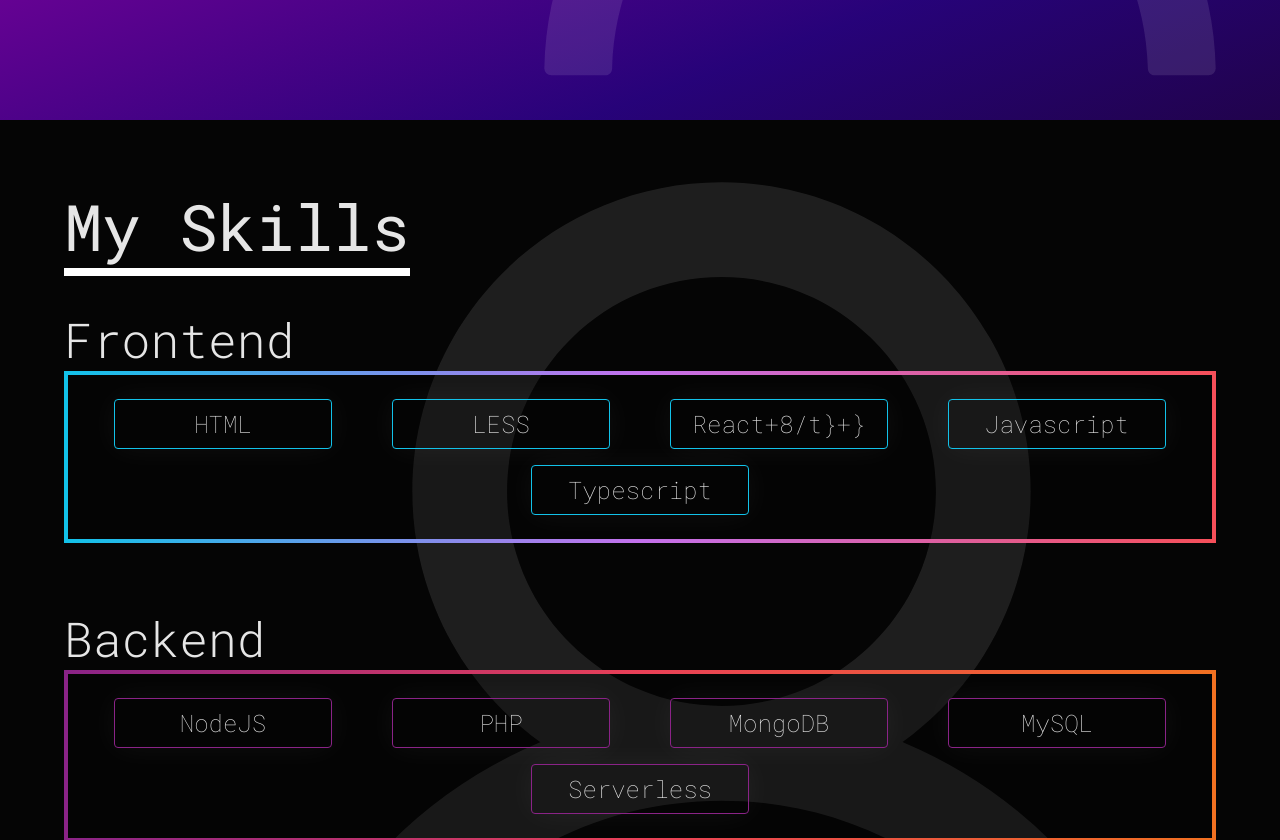
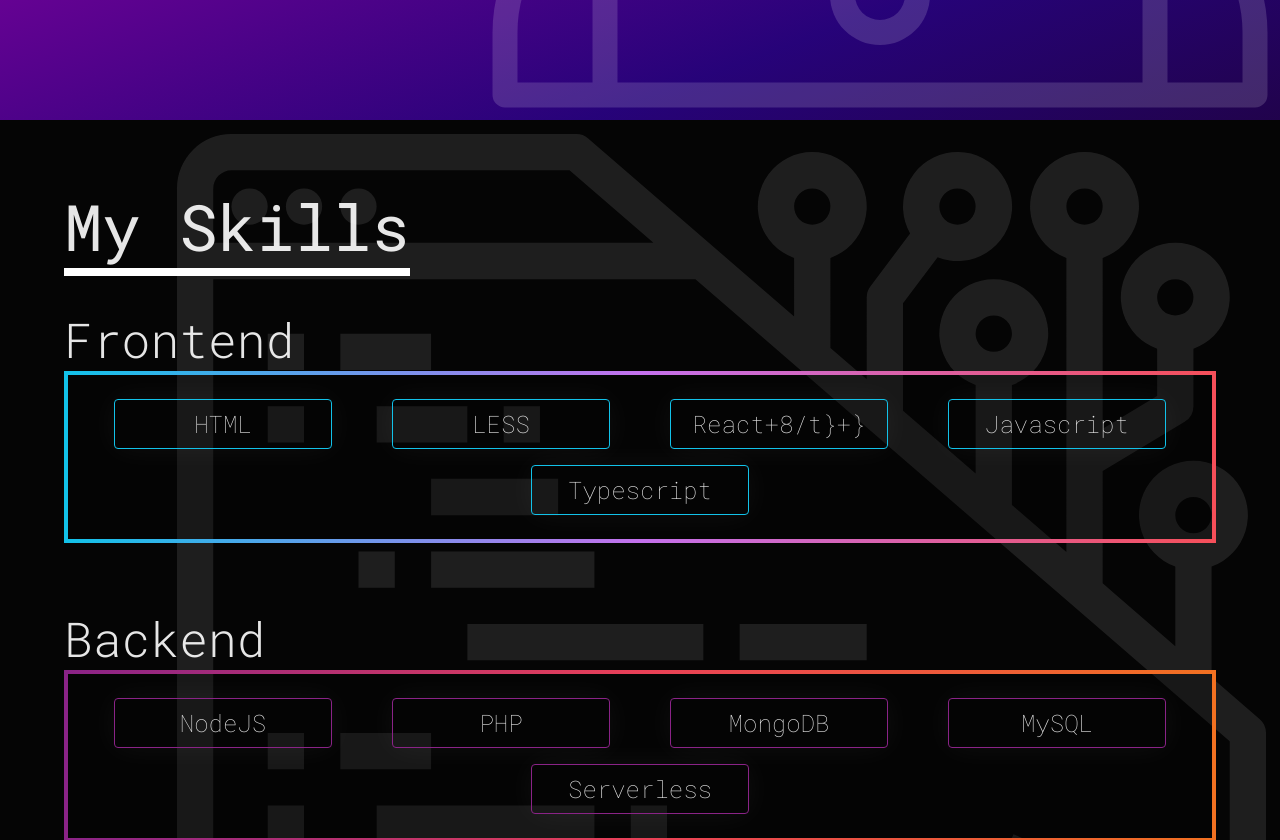
Before and after one commit to kaibarzen/portfolio-v4, a React (Create React App) app: page / in a window 1280 px wide. Shown: the part 680-1520 px from the top of the page. Built offline with nearby package versions, Linux system fonts and the light colour scheme.

Commit message:
svg changes

```diff
--- a/src/Components/pages/home/skills/Skills.tsx
+++ b/src/Components/pages/home/skills/Skills.tsx
@@ -1,10 +1,9 @@
 import React from 'react';
 import './skills.sass';
-import person from '../../../../resources/media/person.svg';
+import intro from '../../../../resources/media/intro.svg';
 import GradientBox from './GradientBox';
 import {Element} from 'react-scroll/modules';
 import CypherLoop from "../../../kit/effect/CypherLoop";
-import Cypher from "../../../kit/effect/Cypher";
 import CypherVisible from "../../../kit/effect/CypherVisible";
 
 const Skills = () =>
@@ -12,7 +11,7 @@ const Skills = () =>
 	return (
 		<div className={'skills'}>
 			<Element name={"skills"}/>
-			<div className={"person"} style={{backgroundImage:`url(${person})`}}>
+			<div className={"person"} style={{backgroundImage:`url(${intro})`}}>
 					<div className={"container"}>
 
 						<div>
```
Also changed, not shown: src/resources/media/intro.svg (added), src/resources/media/person.svg.
